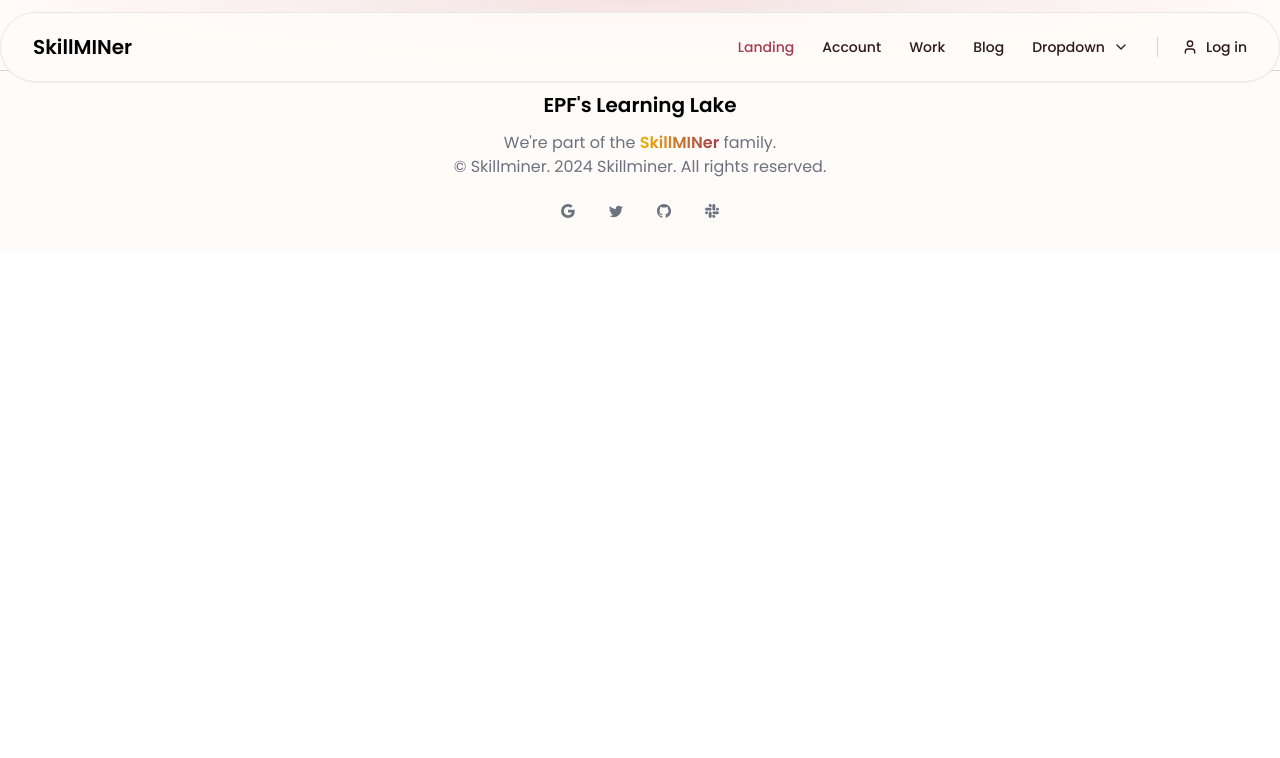
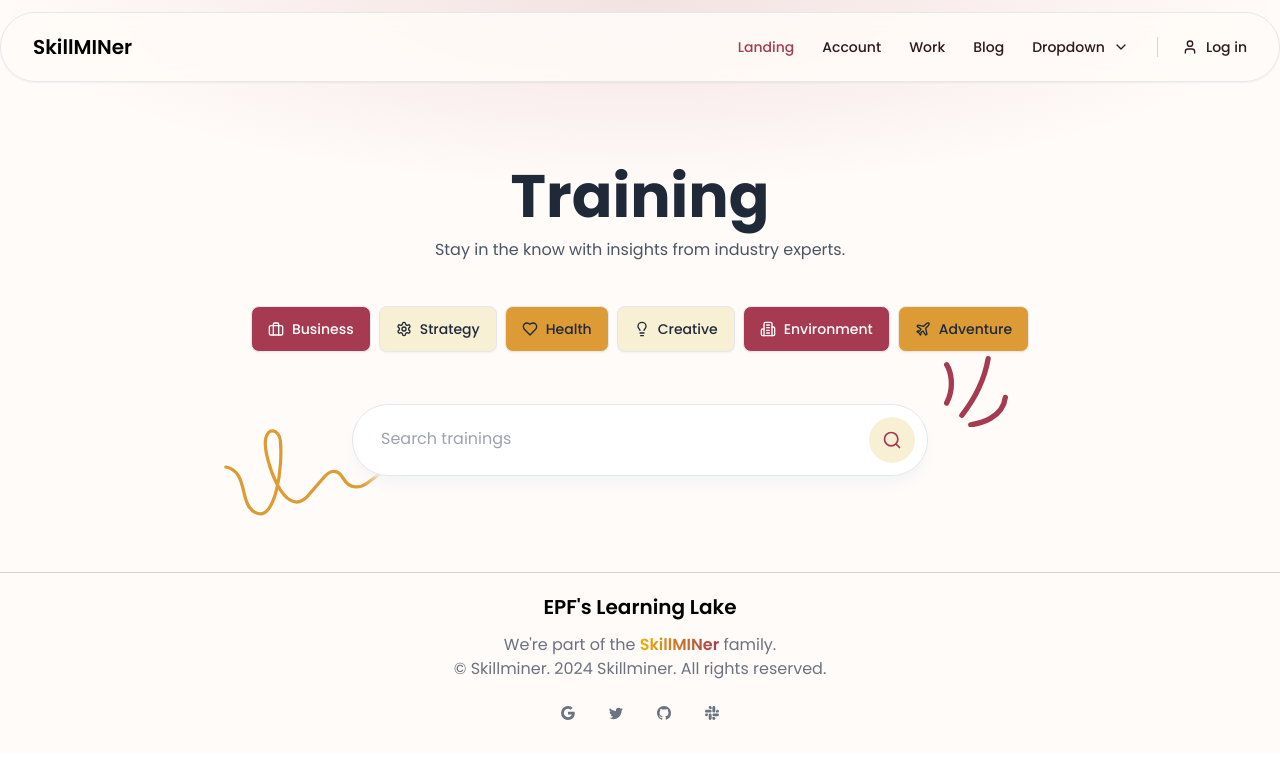
Before and after one commit to Skill-MINer/skillminer-front, an Angular app: page /search in a window 1280 px wide. Before the commit this address led to /. Shown: the top 758 px of the page. Built offline with nearby package versions, Linux system fonts and the light colour scheme.

Commit message:
SearchTrainingComponent

```diff
--- a/src/app/app.routes.ts
+++ b/src/app/app.routes.ts
@@ -9,6 +9,7 @@
 import { ProfileUpdateComponent } from './components/profile-update/profile-update.component';
 import { ProfileComponent } from './components/profile/profile.component';
 import { ResetPasswordComponent } from './components/reset-password/reset-password.component';
+import { SearchTrainingsComponent } from './search-trainings/search-trainings.component';
 
 export const routes: Routes = [
   { path: '', component: WelcomeComponent },
@@ -35,4 +36,9 @@
     component: ResetPasswordComponent,
     canActivate: [noAuthGuard]
     },
+  {
+    path: 'search',
+    component: SearchTrainingsComponent,
+    canActivate: [noAuthGuard]
+  }
 ];
--- /dev/null
+++ b/src/app/search-trainings/search-trainings.component.html
@@ -0,0 +1,79 @@
+ <!-- Search Bar -->
+ <div class="relative overflow-hidden">
+    <div class="max-w-[85rem] mx-auto px-4 sm:px-6 lg:px-8 py-10 sm:py-24">
+      <div class="text-center">
+        <h1 class="text-4xl sm:text-6xl font-bold text-gray-800 dark:text-gray-200">
+          Training
+        </h1>
+
+        <p class="mt-3 text-gray-600 dark:text-gray-400">
+          Stay in the know with insights from industry experts.
+        </p>
+        <div class="mt-10 sm:mt-10">
+          <a class="m-1 py-3 px-4 inline-flex items-center gap-x-2 text-sm font-medium rounded-lg border border-gray-200 bg-accent text-white shadow-sm hover:bg-gray-50 disabled:opacity-50 disabled:pointer-events-none dark:bg-slate-900 dark:border-gray-700 dark:text-white dark:hover:bg-gray-800" href="#">
+            <svg class="flex-shrink-0 size-4" xmlns="http://www.w3.org/2000/svg" width="24" height="24" viewBox="0 0 24 24" fill="none" stroke="white" stroke-width="2" stroke-linecap="round" stroke-linejoin="round"><rect width="20" height="14" x="2" y="7" rx="2" ry="2"/><path d="M16 21V5a2 2 0 0 0-2-2h-4a2 2 0 0 0-2 2v16"/></svg>
+            Business
+          </a>
+          <a class="m-1 py-3 px-4 inline-flex items-center gap-x-2 text-sm font-medium rounded-lg border border-gray-200 bg-secondary text-gray-800 shadow-sm hover:bg-gray-50 disabled:opacity-50 disabled:pointer-events-none dark:bg-slate-900 dark:border-gray-700 dark:text-white dark:hover:bg-gray-800" href="#">
+            <svg class="flex-shrink-0 size-4" xmlns="http://www.w3.org/2000/svg" width="24" height="24" viewBox="0 0 24 24" fill="none" stroke="currentColor" stroke-width="2" stroke-linecap="round" stroke-linejoin="round"><path d="M12.22 2h-.44a2 2 0 0 0-2 2v.18a2 2 0 0 1-1 1.73l-.43.25a2 2 0 0 1-2 0l-.15-.08a2 2 0 0 0-2.73.73l-.22.38a2 2 0 0 0 .73 2.73l.15.1a2 2 0 0 1 1 1.72v.51a2 2 0 0 1-1 1.74l-.15.09a2 2 0 0 0-.73 2.73l.22.38a2 2 0 0 0 2.73.73l.15-.08a2 2 0 0 1 2 0l.43.25a2 2 0 0 1 1 1.73V20a2 2 0 0 0 2 2h.44a2 2 0 0 0 2-2v-.18a2 2 0 0 1 1-1.73l.43-.25a2 2 0 0 1 2 0l.15.08a2 2 0 0 0 2.73-.73l.22-.39a2 2 0 0 0-.73-2.73l-.15-.08a2 2 0 0 1-1-1.74v-.5a2 2 0 0 1 1-1.74l.15-.09a2 2 0 0 0 .73-2.73l-.22-.38a2 2 0 0 0-2.73-.73l-.15.08a2 2 0 0 1-2 0l-.43-.25a2 2 0 0 1-1-1.73V4a2 2 0 0 0-2-2z"/><circle cx="12" cy="12" r="3"/></svg>
+            Strategy
+          </a>
+          <a class="m-1 py-3 px-4 inline-flex items-center gap-x-2 text-sm font-medium rounded-lg border border-gray-200 bg-primary text-gray-800 shadow-sm hover:bg-gray-50 disabled:opacity-50 disabled:pointer-events-none dark:bg-slate-900 dark:border-gray-700 dark:text-white dark:hover:bg-gray-800" href="#">
+            <svg class="flex-shrink-0 size-4" xmlns="http://www.w3.org/2000/svg" width="24" height="24" viewBox="0 0 24 24" fill="none" stroke="currentColor" stroke-width="2" stroke-linecap="round" stroke-linejoin="round"><path d="M19 14c1.49-1.46 3-3.21 3-5.5A5.5 5.5 0 0 0 16.5 3c-1.76 0-3 .5-4.5 2-1.5-1.5-2.74-2-4.5-2A5.5 5.5 0 0 0 2 8.5c0 2.3 1.5 4.05 3 5.5l7 7Z"/></svg>
+            Health
+          </a>
+          <a class="m-1 py-3 px-4 inline-flex items-center gap-x-2 text-sm font-medium rounded-lg border border-gray-200 bg-secondary text-gray-800 shadow-sm hover:bg-gray-50 disabled:opacity-50 disabled:pointer-events-none dark:bg-slate-900 dark:border-gray-700 dark:text-white dark:hover:bg-gray-800" href="#">
+            <svg class="flex-shrink-0 size-4" xmlns="http://www.w3.org/2000/svg" width="24" height="24" viewBox="0 0 24 24" fill="none" stroke="currentColor" stroke-width="2" stroke-linecap="round" stroke-linejoin="round"><path d="M15 14c.2-1 .7-1.7 1.5-2.5 1-.9 1.5-2.2 1.5-3.5A6 6 0 0 0 6 8c0 1 .2 2.2 1.5 3.5.7.7 1.3 1.5 1.5 2.5"/><path d="M9 18h6"/><path d="M10 22h4"/></svg>
+            Creative
+          </a>
+          <a class="m-1 py-3 px-4 inline-flex items-center gap-x-2 text-sm font-medium rounded-lg border border-gray-200 bg-accent text-white shadow-sm hover:bg-gray-50 disabled:opacity-50 disabled:pointer-events-none dark:bg-slate-900 dark:border-gray-700 dark:text-white dark:hover:bg-gray-800" href="#">
+            <svg class="flex-shrink-0 size-4" xmlns="http://www.w3.org/2000/svg" width="24" height="24" viewBox="0 0 24 24" fill="none" stroke="white" stroke-width="2" stroke-linecap="round" stroke-linejoin="round"><path d="M6 22V4a2 2 0 0 1 2-2h8a2 2 0 0 1 2 2v18Z"/><path d="M6 12H4a2 2 0 0 0-2 2v6a2 2 0 0 0 2 2h2"/><path d="M18 9h2a2 2 0 0 1 2 2v9a2 2 0 0 1-2 2h-2"/><path d="M10 6h4"/><path d="M10 10h4"/><path d="M10 14h4"/><path d="M10 18h4"/></svg>
+            Environment
+          </a>
+          <a class="m-1 py-3 px-4 inline-flex items-center gap-x-2 text-sm font-medium rounded-lg border border-gray-200 bg-primary text-gray-800 shadow-sm hover:bg-gray-50 disabled:opacity-50 disabled:pointer-events-none dark:bg-slate-900 dark:border-gray-700 dark:text-white dark:hover:bg-gray-800" href="#">
+            <svg class="flex-shrink-0 size-4" xmlns="http://www.w3.org/2000/svg" width="24" height="24" viewBox="0 0 24 24" fill="none" stroke="currentColor" stroke-width="2" stroke-linecap="round" stroke-linejoin="round"><path d="M17.8 19.2 16 11l3.5-3.5C21 6 21.5 4 21 3c-1-.5-3 0-4.5 1.5L13 8 4.8 6.2c-.5-.1-.9.1-1.1.5l-.3.5c-.2.5-.1 1 .3 1.3L9 12l-2 3H4l-1 1 3 2 2 3 1-1v-3l3-2 3.5 5.3c.3.4.8.5 1.3.3l.5-.2c.4-.3.6-.7.5-1.2z"/></svg>
+            Adventure
+          </a>
+        </div>
+
+        <div class="mt-7 sm:mt-12 mx-auto max-w-xl relative">
+          <!-- Form -->
+          <form>
+            <div class="relative z-10 flex space-x-3 p-3 bg-white border rounded-full shadow-lg shadow-gray-100 dark:bg-slate-900 dark:border-gray-700 dark:shadow-gray-900/[.2]">
+              <div class="flex-[1_0_0%]">
+                <label for="hs-search-article-1" class="block text-sm text-gray-700 font-medium dark:text-white"><span class="sr-only">Search trainings</span></label>
+                <input type="email" name="hs-search-article-1" id="hs-search-article-1" class="py-2.5 px-4 block w-full rounded-full focus:outline-none focus:border-white focus:ring-white focus:ring-1 dark:bg-slate-900 dark:border-transparent dark:text-gray-400 dark:focus:ring-gray-600" placeholder="Search trainings">
+              </div>
+              <div class="flex-[0_0_auto]">
+                <a class="size-[46px] inline-flex justify-center items-center gap-x-2 text-sm font-semibold rounded-full border border-transparent bg-secondary text-white hover:bg-blue-700 disabled:opacity-50 disabled:pointer-events-none" href="#">
+                  <svg class="flex-shrink-0 size-5 stroke-accent" xmlns="http://www.w3.org/2000/svg" width="24" height="24" viewBox="0 0 24 24" fill="none" stroke="black" stroke-width="2" stroke-linecap="round" stroke-linejoin="round"><circle cx="11" cy="11" r="8"/><path d="m21 21-4.3-4.3"/></svg>
+                </a>
+              </div>
+            </div>
+          </form>
+          <!-- End Form -->
+
+          <!-- SVG Element -->
+          <div class="hidden md:block absolute top-0 end-0 -translate-y-12 translate-x-20">
+            <svg class="w-16 h-auto text-accent" width="121" height="135" viewBox="0 0 121 135" fill="none" xmlns="http://www.w3.org/2000/svg">
+              <path d="M5 16.4754C11.7688 27.4499 21.2452 57.3224 5 89.0164" stroke="currentColor" stroke-width="10" stroke-linecap="round"/>
+              <path d="M33.6761 112.104C44.6984 98.1239 74.2618 57.6776 83.4821 5" stroke="currentColor" stroke-width="10" stroke-linecap="round"/>
+              <path d="M50.5525 130C68.2064 127.495 110.731 117.541 116 78.0874" stroke="currentColor" stroke-width="10" stroke-linecap="round"/>
+            </svg>
+          </div>
+          <!-- End SVG Element -->
+
+          <!-- SVG Element -->
+          <div class="hidden md:block absolute bottom-0 start-0 translate-y-10 -translate-x-32">
+            <svg class="w-40 h-auto text-primary" width="347" height="188" viewBox="0 0 347 188" fill="none" xmlns="http://www.w3.org/2000/svg">
+              <path d="M4 82.4591C54.7956 92.8751 30.9771 162.782 68.2065 181.385C112.642 203.59 127.943 78.57 122.161 25.5053C120.504 2.2376 93.4028 -8.11128 89.7468 25.5053C85.8633 61.2125 130.186 199.678 180.982 146.248L214.898 107.02C224.322 95.4118 242.9 79.2851 258.6 107.02C274.299 134.754 299.315 125.589 309.861 117.539L343 93.4426" stroke="currentColor" stroke-width="7" stroke-linecap="round"/>
+            </svg>
+          </div>
+          <!-- End SVG Element -->
+        </div>
+
+
+      </div>
+    </div>
+  </div>
+  <!-- End Search Bar -->
```
Also changed, not shown: src/app/search-trainings/search-trainings.component.ts (added, +12 -0 lines), src/app/search-trainings/search-trainings.component.sass (added), 1 other file (tests, documents, lock files or other folders).
